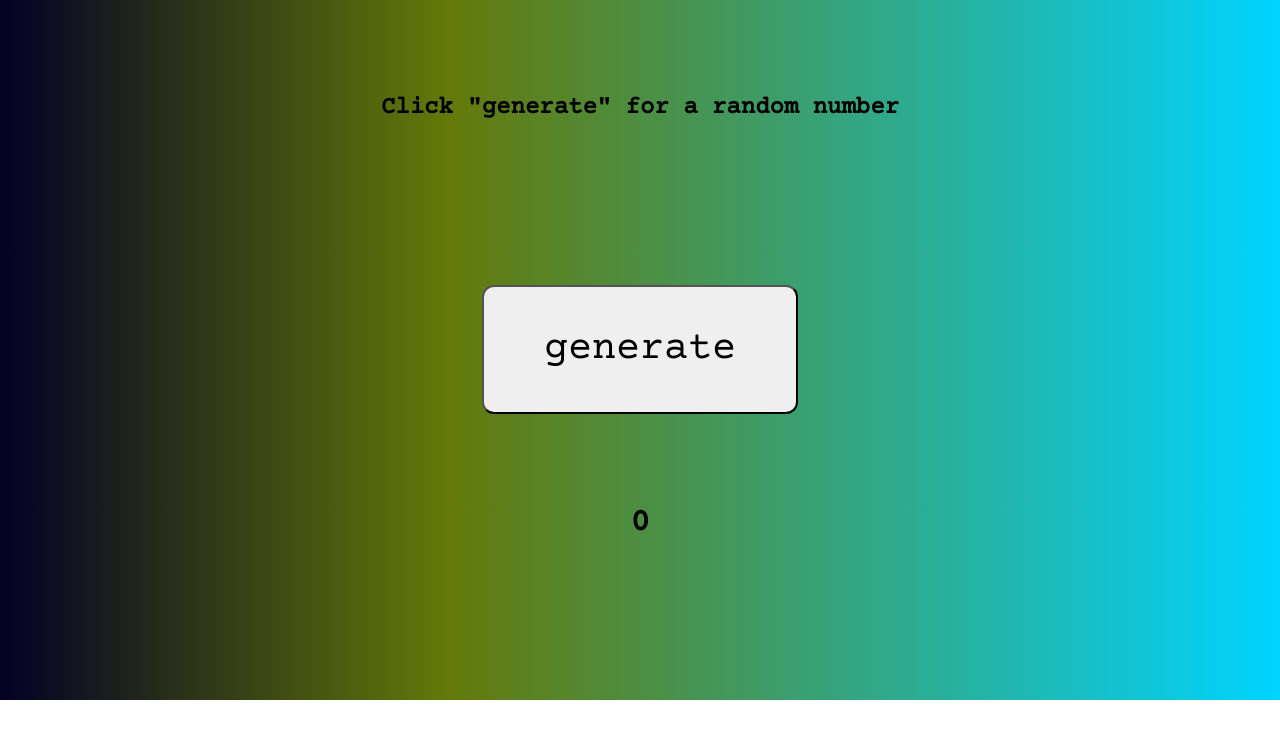
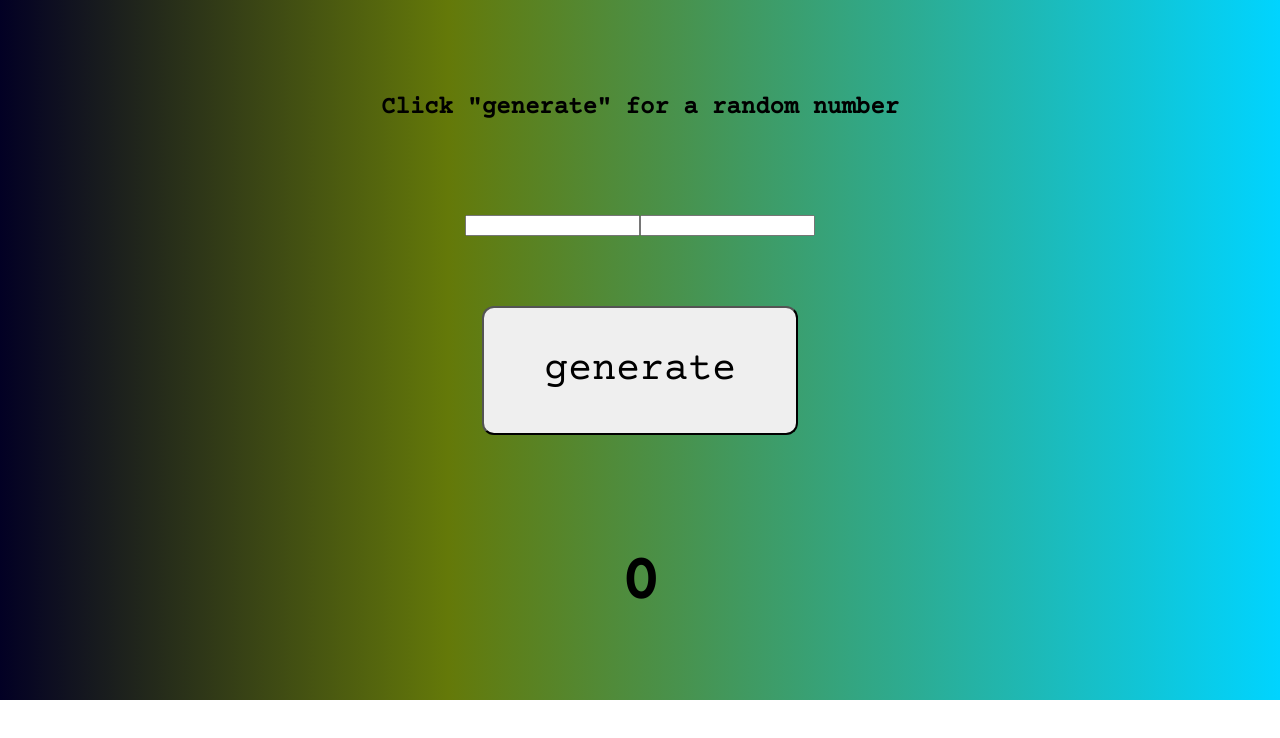
Before and after one commit to AlonJoshua/random-number-generator, a React (Create React App) app: page / in a window 1280 px wide. Shown: the top 738 px of the page. Built offline with nearby package versions, Linux system fonts and the light colour scheme.

Commit message:
Adding range component for input of min-max range for random number

```diff
--- a/package.json
+++ b/package.json
@@ -5,7 +5,7 @@
   "dependencies": {
     "@testing-library/jest-dom": "^4.2.4",
     "@testing-library/react": "^9.4.0",
-    "@testing-library/user-event": "^7.1.2",
+    "@testing-library/user-event": "^7.2.1",
     "react": "^16.12.0",
     "react-dom": "^16.12.0",
     "react-scripts": "3.3.0"
--- a/src/App.css
+++ b/src/App.css
@@ -18,6 +18,11 @@
   text-align: center;
   font-weight: bold;
   font-size: 1.5em;
+}
+
+.rangeDiv {
+	display: flex;
+	justify-content: center;
 }
 
 .gen-box {
@@ -48,6 +53,6 @@
 	padding: auto 0;
 }
 
-.view p {
+.view h1 {
 	font-size: 4em;
 }
--- a/src/App.js
+++ b/src/App.js
@@ -2,6 +2,7 @@ import React from "react";
 import ReactDOM from "react-dom";
 import "./App.css";
 import Instructions from "./components/instructions/instructions";
+import Range from "./components/Range/Range";
 import Generate from "./components/button/button";
 import View from "./components/view/view";
 
@@ -23,6 +24,7 @@ export class Generator extends React.Component {
   return (
     <div className="container">
     <Instructions />
+    <Range />
     <Generate currentClick={this.btnClick}/>
     <View show={this.state.onView}/>
     </div>
--- /dev/null
+++ b/src/components/Range/Range.js
@@ -0,0 +1,13 @@
+import React from "react";
+
+const Range = () => {
+
+	return (
+		<div className="rangeDiv">
+		<input></input>
+		<input></input>
+		</div>
+		)
+}
+
+export default Range;
```
Also changed, not shown: 1 other file (tests, documents, lock files or other folders).
